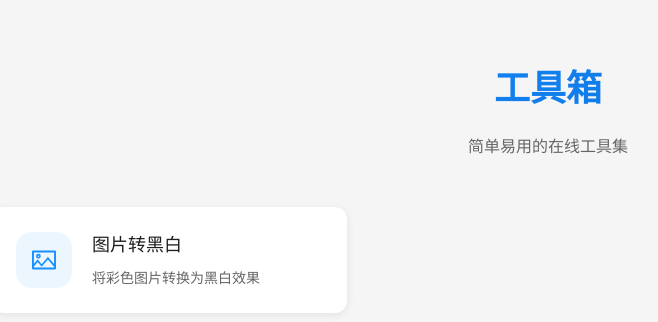
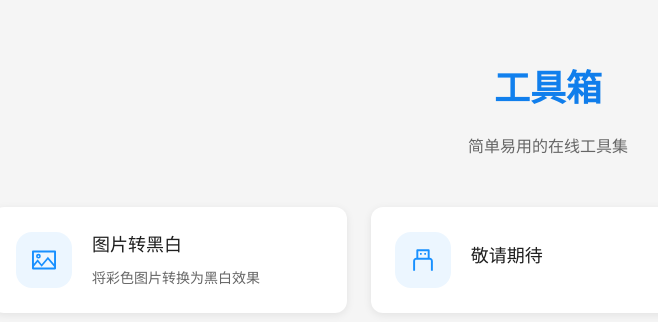
Before and after one commit to infinitn/my-utils, a Vue app: page / in a window 1280 px wide. Shown: the top 322 px of the page, without its empty margins (92-750 px from the left). Built offline with nearby package versions, Linux system fonts and the light colour scheme.

Commit message:
敬请期待

```diff
--- a/src/views/dashboard.vue
+++ b/src/views/dashboard.vue
@@ -1,9 +1,9 @@
 <script setup>
-import { onMounted, ref } from 'vue'
 import { useRouter } from 'vue-router'
 import {
   PictureOutlined,
-  RightOutlined
+  RightOutlined,
+  UsbOutlined
 } from '@ant-design/icons-vue'
 
 const router = useRouter()
@@ -15,6 +15,14 @@ const tools = [
     desc: '将彩色图片转换为黑白效果',
     icon: PictureOutlined,
     route: 'imageToLineArt',
+    color: '#1890ff'
+  },
+  {
+    id: 2,
+    title: '敬请期待',
+    desc: '',
+    icon: UsbOutlined,
+    route: '',
     color: '#1890ff'
   }
   // 可以继续添加更多工具
```
